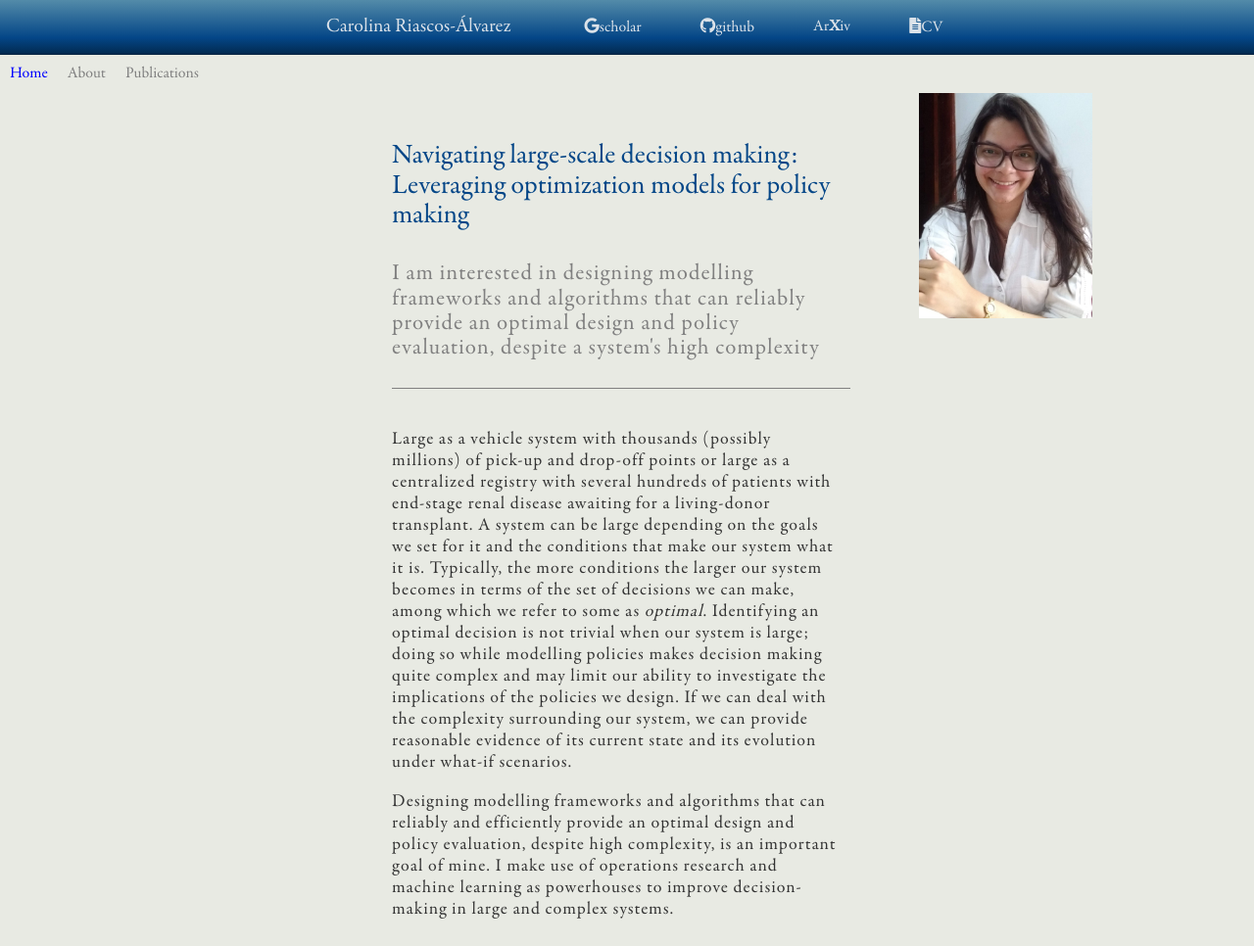
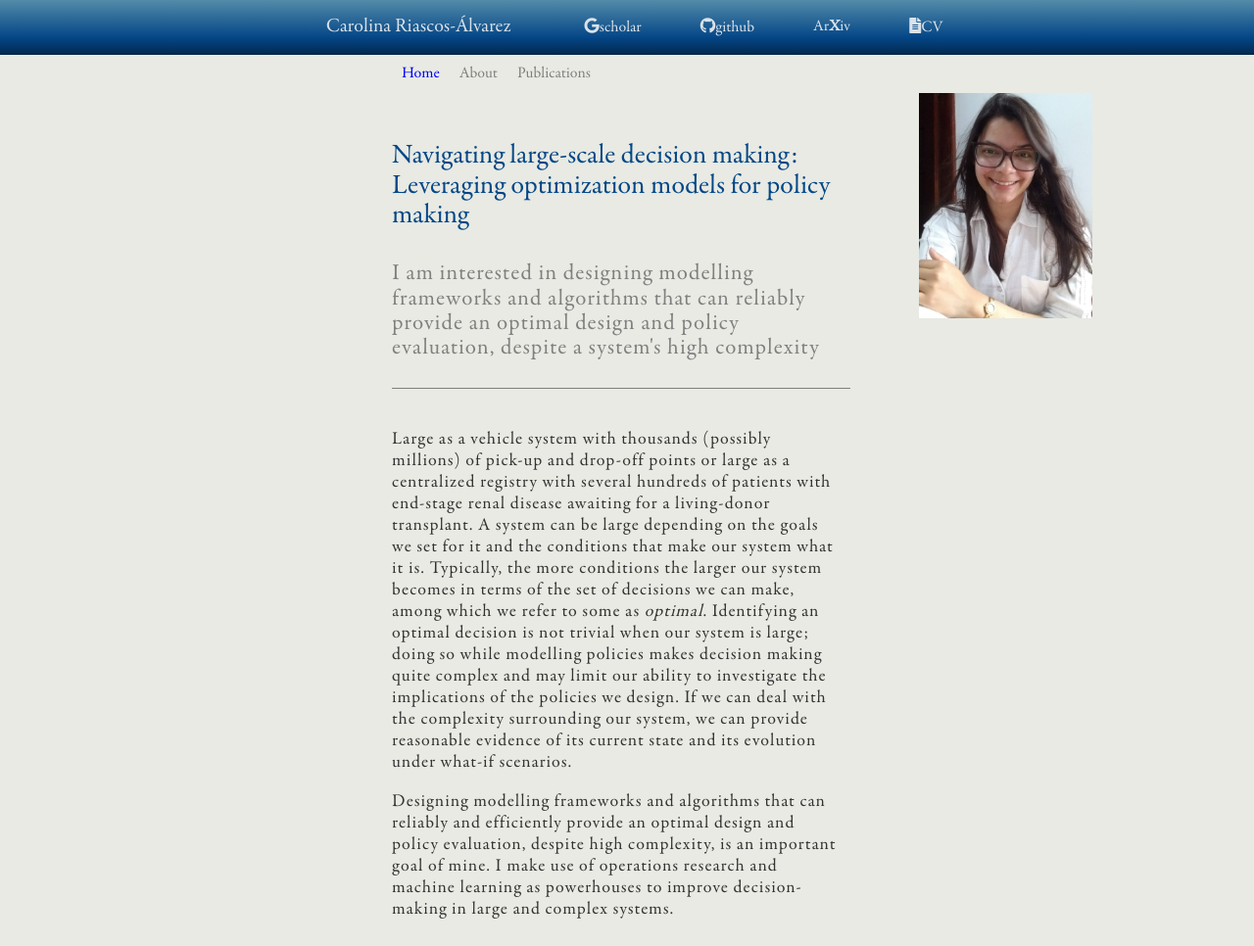
Before and after one commit to CarolinaRiascos/criaal_website, a Jekyll site: the page built from index.md, in a window 1280 px wide. Shown: the whole page at 98% size. Built offline with Jekyll 4.4.1, drawn with Linux system fonts in a browser that asks for light colours.

Commit message:
navigation bar update

```diff
--- a/_layouts/default.html
+++ b/_layouts/default.html
@@ -34,7 +34,7 @@
   </div>
   </header>
   <body>
-    {% include navigation.html %}
-    {{ content }}
+      {% include navigation.html %}
+      {{ content }}
   </body>
 </html>
--- a/assets/css/styles.css
+++ b/assets/css/styles.css
@@ -65,14 +65,14 @@ a {
   color: #DBE2E9;
   text-decoration: none;
 }
-h1{
-  color: #333;
-  font-size: 38px;
+h3{
+  color: #044687;
+  font-size: 35px;
   font-family: Baskerville, GaramondPro, Verdana, Lucida Grande, Arial, sans-serif;
   font-weight: normal;
-  letter-spacing: 2px;
+  letter-spacing: 1.0px;
   width: auto;
-  margin-top: 30px;
+  margin-top: 0px;
   margin-bottom: 1.5px;
   text-align: center;
 }
@@ -89,6 +89,7 @@ h1{
 .navigation{
   display: flex;
   flex-flow: row wrap;
+  padding-left: 400px;
   /*justify-content: space-around;*/
 }
 .sub-navigation {
@@ -102,7 +103,6 @@ h1{
   line-height: 1.1;
   font-size: 28px;
   color: #044687;
-  justify-content: center;
   max-height: auto;
   min-width: 10vw;
   width: 35vw;
@@ -124,7 +124,14 @@ h1{
   width: auto;
   margin-top: 30px;
   margin-bottom: 1.0px;
-  justify-content: center;
+  justify-content: left;
+}
+.pos-navigation{
+  position: relative;
+  min-height: 1px;
+  float: left;
+  display: flex;
+  flex-direction: row;
 }
 .col{
   position: relative;
--- a/index.md
+++ b/index.md
@@ -5,7 +5,7 @@ title: Home
 
 <div class = 'col-2'>
     <div class = 'col'>
-        <h2 class='heading navigation'>
+        <h2 class='heading'>
         Navigating large-scale decision making: Leveraging optimization models for policy making
         <p class='sub-heading'>
         I am interested in designing modelling frameworks and algorithms that can reliably provide an optimal design and policy evaluation, despite a system's high complexity
```
Also changed, not shown: about.md (+2 -2 lines), publications.md (+1 -1 lines).
